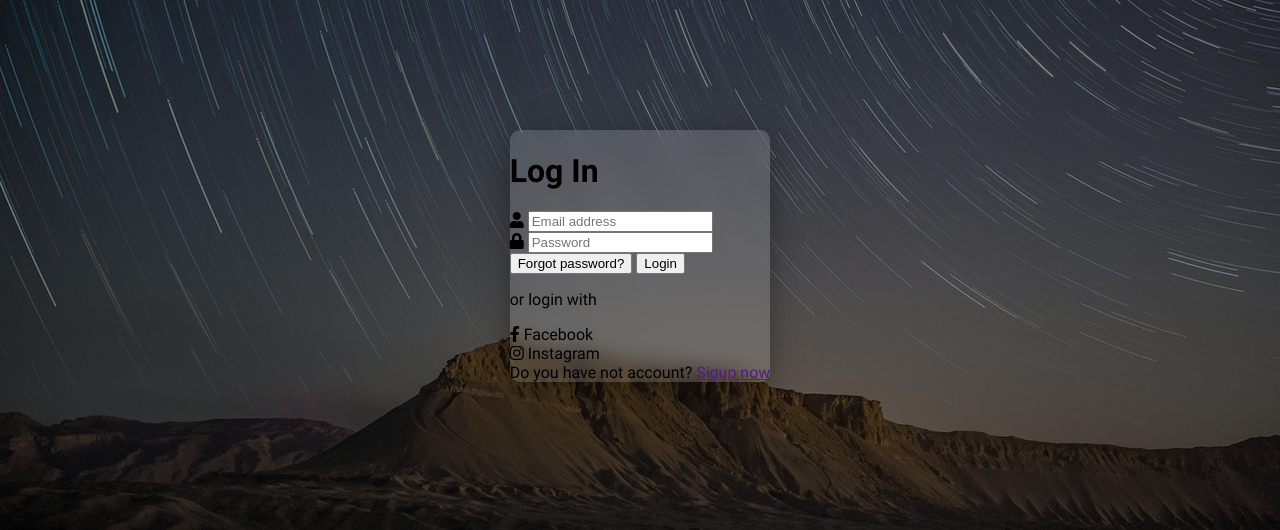
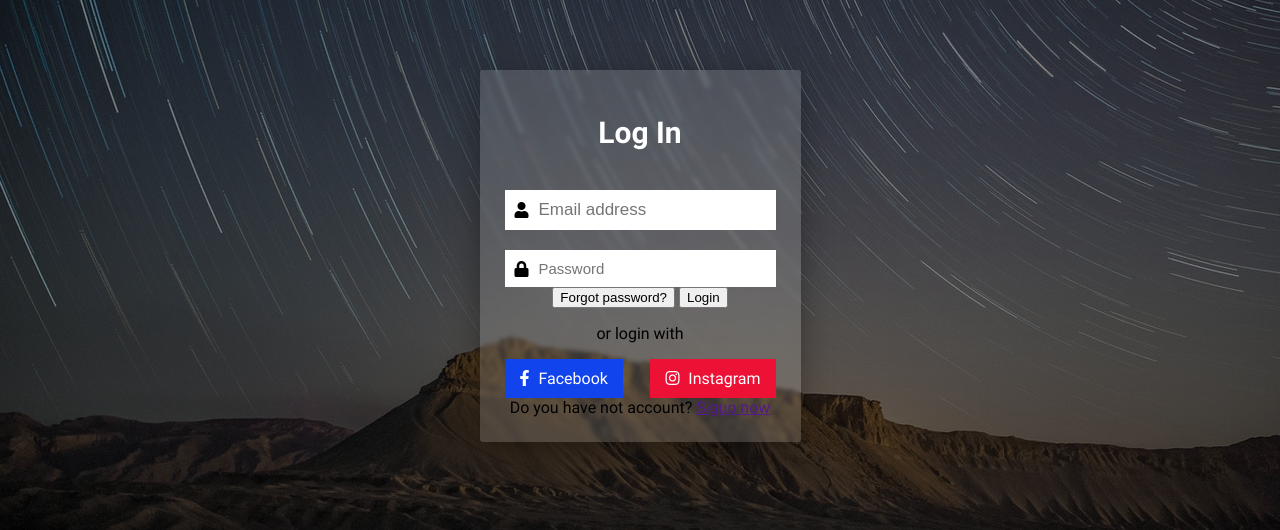
Before and after one commit to UmidIbrokhimovv/Form_Validation, a plain HTML site: page index.html in a window 1280 px wide. Shown: the part 144-674 px from the top of the page. Drawn offline with Linux system fonts and the light colour scheme.

Commit message:
adding styles for my login form

```diff
--- a/css/styles.css
+++ b/css/styles.css
@@ -66,11 +66,121 @@ body::before{
   background-color: rgba(0, 0, 0, .5);
 }
 .container{
-  /* width: 400px; */
+  max-width: 400px;
   /* height: 500px; */
   background: rgba( 255, 255, 255, 0.15 );
   box-shadow: 0 8px 32px 0 rgba( 0, 0, 0, 0.37 );
-  backdrop-filter: blur( 10px );
-  -webkit-backdrop-filter: blur( 10px );
-  border-radius: 10px;
+  backdrop-filter: blur( 2px );
+  -webkit-backdrop-filter: blur( 2px );
+  border-radius: 3px;
+  padding: 25px;
 }
+.login-form{
+  text-align: center;
+}
+.login-form h1{
+  color: #fff;
+  font-weight: 600;
+  font-size: 30px;
+}
+.email-validation{
+  width: 100%;
+  display: flex;
+  justify-content: center;
+  align-items: center;
+  background-color: #fff;
+  padding-left: 10px;
+  margin-top: 40px;
+}
+.email-validation input{
+  width: 100%;
+  padding: 10px;
+  font-size: 17px;
+  outline: none;
+  border: none;
+  font-weight: 600;
+}
+.email-validation input::placeholder{
+  font-weight: 500;
+}
+.password-validation{
+  width: 100%;
+  display: flex;
+  justify-content: center;
+  align-items: center;
+  background-color: #fff;
+  padding-left: 10px;
+  margin-top: 20px;
+}
+.password-validation input{
+  width: 100%;
+  padding: 10px;
+  font-size: 15px;
+  outline: none;
+  border: none;
+  font-weight: 600;
+}
+.password-validation input::placeholder{
+  font-weight: 500;
+}
+.password-forgot-btn{
+  /* width: 100%; */
+  display: block;
+  border: none;
+  background-color: transparent;
+  text-align: left;
+  margin-top: 10px;
+  cursor: pointer;
+  color: #fff;
+  font-size: 17px;
+}
+.login-btn{
+  width: 100%;
+  padding: 10px;
+  font-size: 17px;
+  margin-top: 20px;
+  color: #fff;
+  font-weight: 600;
+  background-color: rgb(39, 165, 250);
+  border: none;
+  cursor: pointer;
+  text-transform: uppercase;
+}
+.sc-text{
+  color: #fff;
+}
+.social-medias{
+  display: flex;
+  justify-content: space-between;
+}
+.facebook-btn, .instagram-btn{
+  display: flex;
+  background-color: rgb(17, 68, 236);
+  color: #fff;
+  padding: 10px 15px;
+  cursor: pointer;
+  transition: opacity .2s ease;
+}
+.instagram-btn{
+  background-color: rgb(236, 17, 53);
+}
+.facebook-btn:hover, .instagram-btn:hover{
+  opacity: 80%;
+}
+.facebook-btn i, .instagram-btn i{
+  margin-right: 5px;
+}
+.footer-text{
+  color: #fff;
+  margin-top: 20px;
+  margin-bottom: 20px;
+  display: block;
+}
+.footer-text a{
+  text-decoration: none;
+  color: rgb(34, 162, 236);
+  padding-left: 5px;
+}
+.footer-text a:hover{
+  text-decoration: underline;
+}
```
